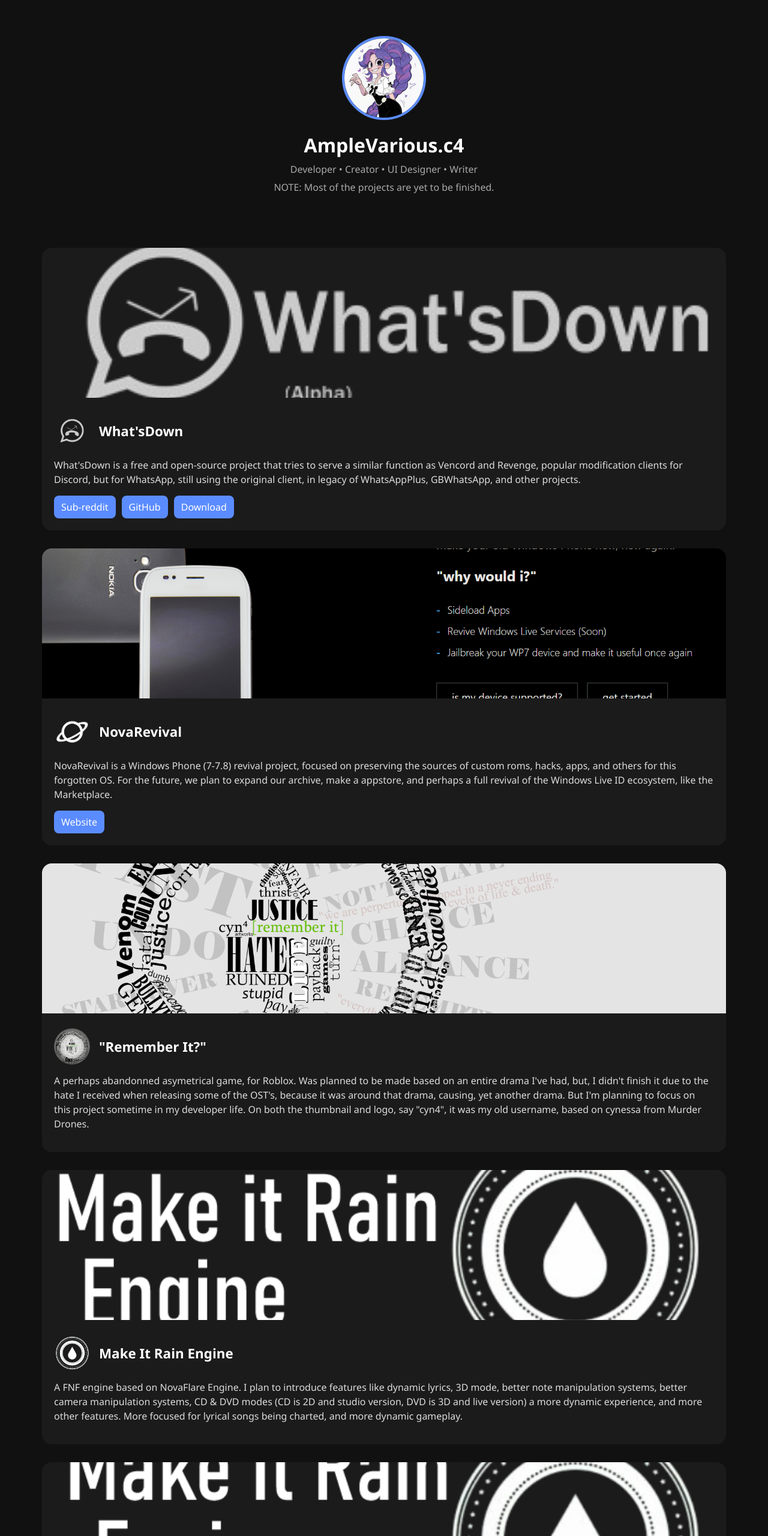
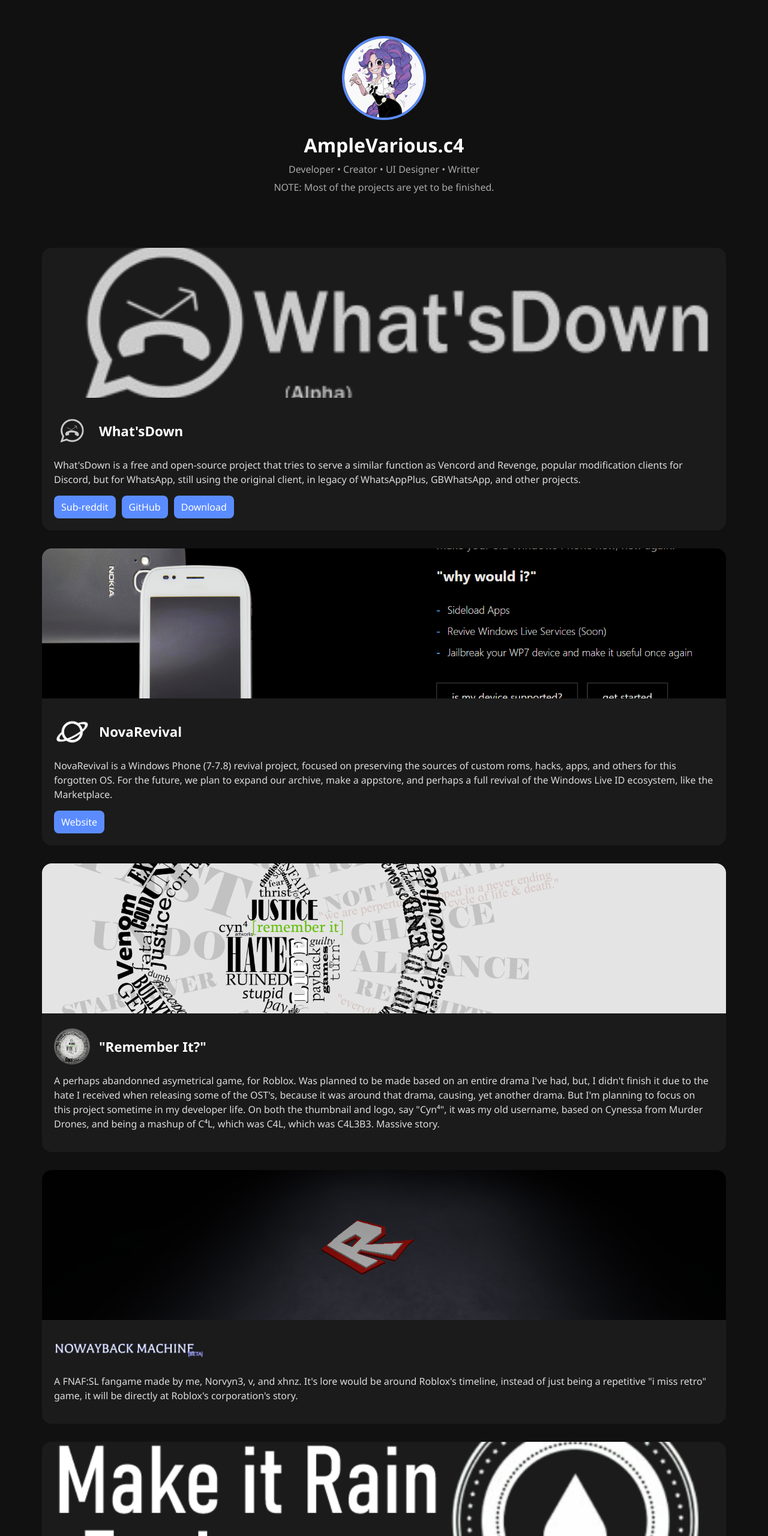
Before and after one commit to amplevarious/amplevarious.github.io, a plain HTML site: page index.html in a window 1280 px wide. Shown: the top 2560 px of the page at 60% size. Drawn offline with Linux system fonts and the light colour scheme.

Commit message:
more fix fix fix

```diff
--- a/index.html
+++ b/index.html
@@ -137,7 +137,7 @@
     <div class="username">AmpleVarious.c4</div>
 
     <div class="subtitle">
-        Developer • Creator • UI Designer •&nbsp;Writer</div>
+        Developer • Creator • UI Designer •&nbsp;Writter</div>
     <div class="subtitle">
         NOTE: Most of the projects are yet to be finished.</div>
 
@@ -227,7 +227,33 @@
             </div>
 
             <div class="description">
-                A perhaps abandonned asymetrical game, for Roblox. Was planned to be made based on an entire drama I've had, but, I didn't finish it due to the hate I received when releasing some of the OST's, because it was around that drama, causing, yet another drama. But I'm planning to focus on this project sometime in my developer life. On both the thumbnail and logo, say "cyn4", it was my old username, based on cynessa from Murder Drones.</div>
+                A perhaps abandonned asymetrical game, for Roblox. Was planned to be made based on an entire drama I've had, but, I didn't finish it due to the hate I received when releasing some of the OST's, because it was around that drama, causing, yet another drama. But I'm planning to focus on this project sometime in my developer life. On both the thumbnail and logo, say "Cyn⁴<span style="color: rgb(191, 191, 191); font-family: Arial, sans-serif; font-size: 14px; background-color: rgb(34, 36, 42);"></span>", it was my old username, based on Cynessa from Murder Drones, and being a mashup of C⁴L, which was C4L, which was C4L3B3. Massive story.</div>
+
+            <!--<div class="links">
+                <a href="#">Website</a>
+                <a href="#">Source</a>
+            </div>
+            -->
+        </div>
+    </div>
+
+    <div class="project">
+
+        <img class="thumbnail"
+        src="sources/images/nowaybackmachine-ss.png">
+
+        <div class="project-content">
+
+            <div class="project-header">
+
+                <!-- Long logo -->
+                <img class="logo-wide"
+                src="sources/images/nowaybackmachinelogo.png">
+
+
+            </div>
+
+            <div class="description">A FNAF:SL fangame made by me, Norvyn3, v, and xhnz. It's lore would be around Roblox's timeline, instead of just being a repetitive "i miss retro" game, it will be directly at Roblox's corporation's story.&nbsp;</div>
 
             <!--<div class="links">
                 <a href="#">Website</a>
@@ -293,7 +319,7 @@
     <div class="project">
 
         <img class="thumbnail"
-        src="sources/images/nowaybackmachine-ss.png">
+        src="sources/images/no-img.png">
 
         <div class="project-content">
 
@@ -301,12 +327,11 @@
 
                 <!-- Long logo -->
                 <img class="logo-wide"
-                src="sources/images/nowaybackmachinelogo.png">
-
+                src="sources/images/roblox_Cards_tcg.png">
 
             </div>
 
-            <div class="description">A FNAF:SL fangame made by me, Norvyn3, v, and xhnz. It's lore would be around Roblox's timeline, instead of just being a repetitive "i miss retro" game, it will be directly at Roblox's corporation's story.&nbsp;</div>
+            <div class="description">A booster-pack opening simulator game, but Roblox themed. Idk how I will do this, but I do I have some ideas. It will have some collabs like Remember It? (holy self insert), and you would be able to open those special packs by playing the original games. You will also be able to play minigames in the lobby (such as a knockoffs of Flood Escape 2, Doomspire Brick Battle and others) to earn coins so you will be able to buy those booster packs.</div>
 
             <!--<div class="links">
                 <a href="#">Website</a>
```
